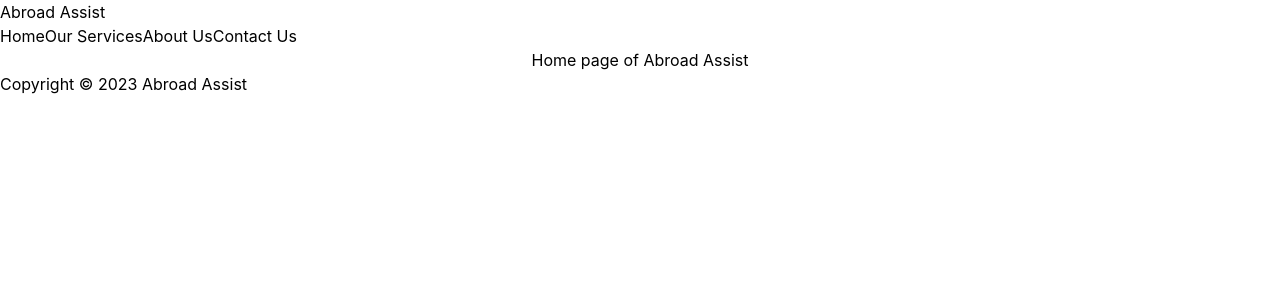
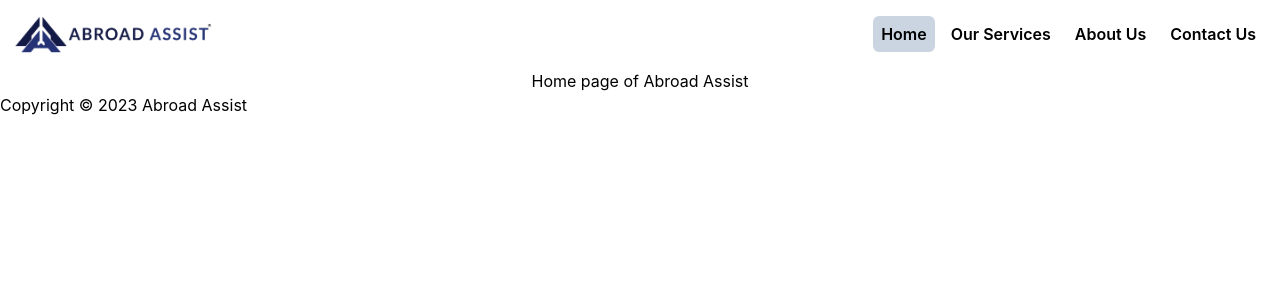
Before and after one commit to abroadassist/abroad-assist, a Next.js app: page / in a window 1280 px wide. Shown: the top 300 px of the page. Built offline with nearby package versions, Linux system fonts and the light colour scheme.

Commit message:
update Header

```diff
--- a/components/layout/Header.jsx
+++ b/components/layout/Header.jsx
@@ -1,10 +1,12 @@
+import Image from "next/image";
 import Link from "next/link";
+import { useRouter } from "next/router";
 
 const Header = ({}) => {
   const pages = [
     {
       label: "Home",
-      path: "",
+      path: "/",
     },
     {
       label: "Our Services",
@@ -20,13 +22,40 @@ const Header = ({}) => {
     },
   ];
 
+  const router = useRouter();
+
+  console.log(router);
+
   return (
-    <header>
-      <nav>
-        <h2>Abroad Assist</h2>
-        {pages.map((page, index) => (
-          <Link href={page.path}>{page.label}</Link>
-        ))}
+    <header className="m-0">
+      <nav className="sm:container sm:mx-auto py-4 px-3">
+        <div className=" flex flex-row justify-between items-center">
+          <Link href="/">
+            <Image
+              alt="Abroad Assist ®"
+              src="/assets/images/registered-logo.png"
+              width={200}
+              height={30}
+            />
+          </Link>
+          <div className="flex flex-row justify-evenly">
+            {pages.map((page, index) => {
+              const isCurrentPage = router?.pathname === page.path;
+              return (
+                <Link href={page.path}>
+                  <span
+                    key={"nav-link-" + index}
+                    className={`m-1 p-2 font-semibold hover:bg-slate-200 rounded-md transition-colors duration-300 ease-in-out ${
+                      isCurrentPage ? "bg-slate-300" : ""
+                    }`}
+                  >
+                    {page.label}
+                  </span>
+                </Link>
+              );
+            })}
+          </div>
+        </div>
       </nav>
     </header>
   );
```
Also changed, not shown: public/assets/images/registered-logo.png (added).
